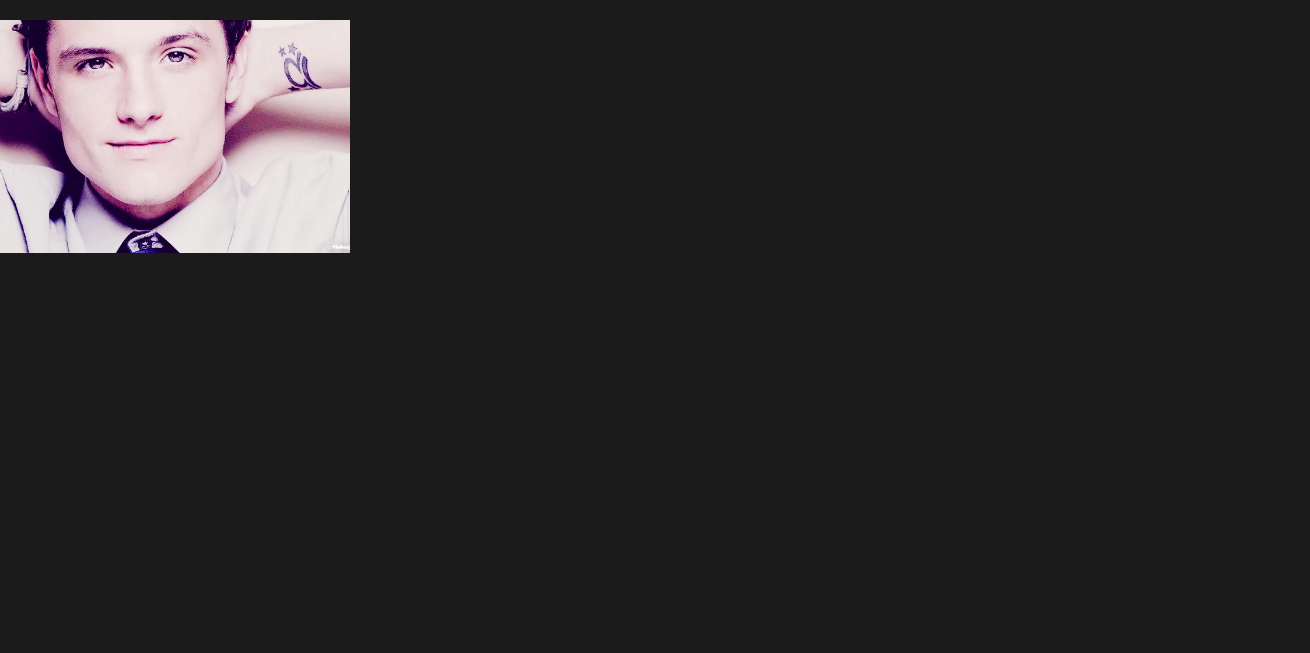
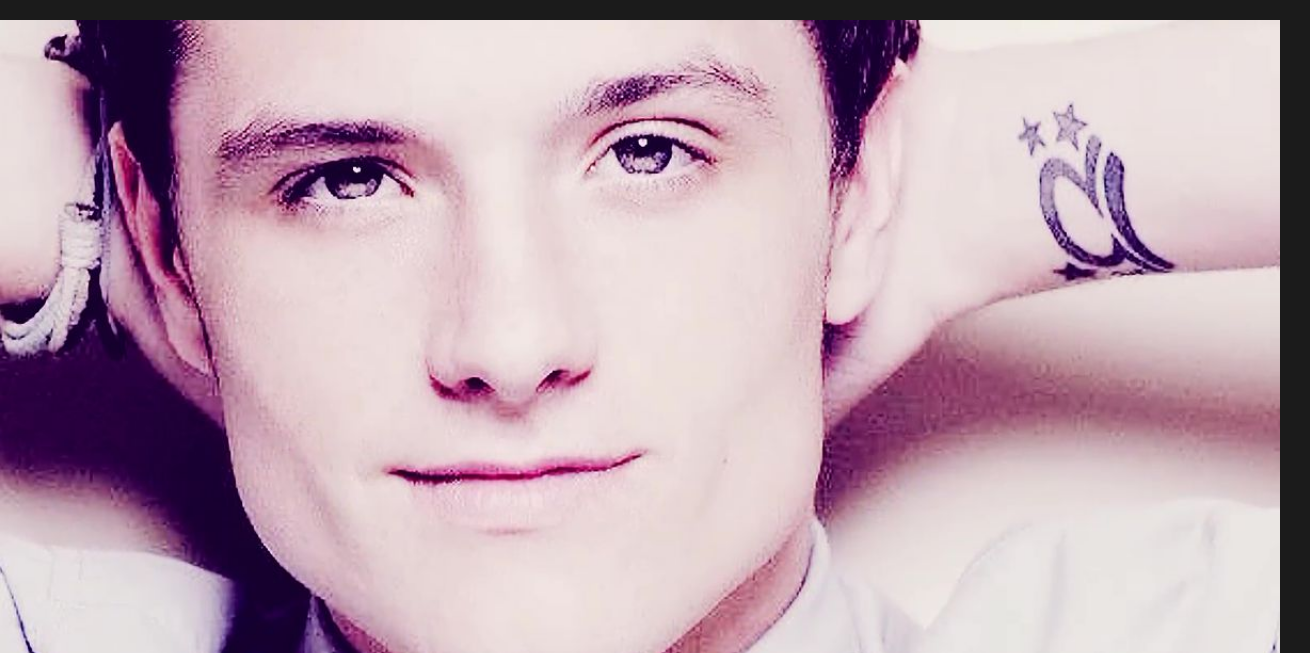
Before and after one commit to GaysNet/GaysNet.github.io, a plain HTML site: page Project 2.html in a window 1280 px wide. Shown: the part 147-800 px from the top of the page, 1310 px wide, since content can reach past the window. Drawn offline with Linux system fonts and the light colour scheme; a web font is replaced by a local one.

Commit message:
Update Project 2.html

```diff
--- a/Project 2.html
+++ b/Project 2.html
@@ -7,5 +7,5 @@
         <img src="Logo.png" alt="Logo" style="width: 95%;">
         <h1 style="color: aqua;">Building for a future</h1>
     </div>
-    <img src="Josh Hutcherson.jpg" alt="Josh Hutcherson">
+    <img src="Josh Hutcherson.jpg" alt="Josh Hutcherson" style="width: 100%;">
 </body>
```
